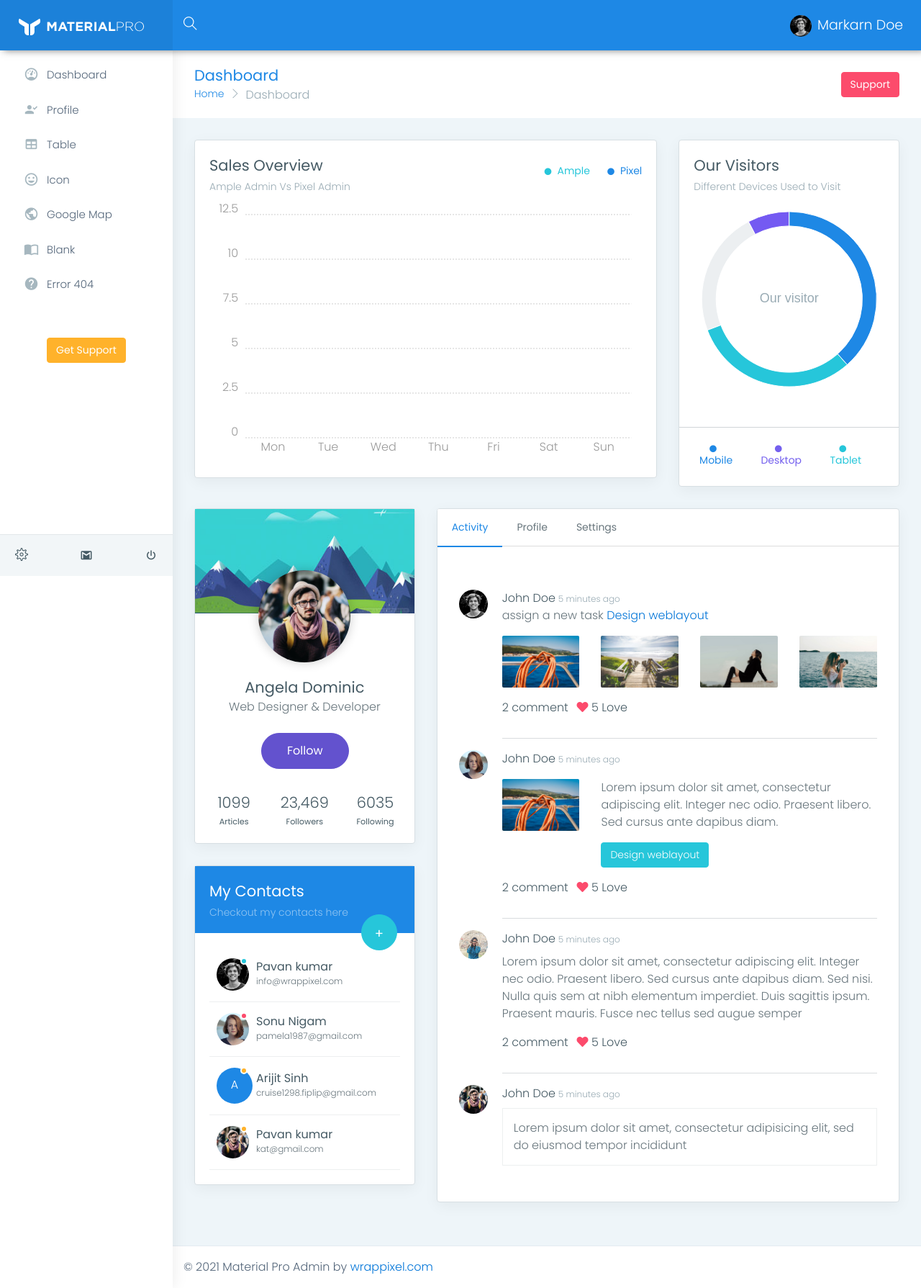
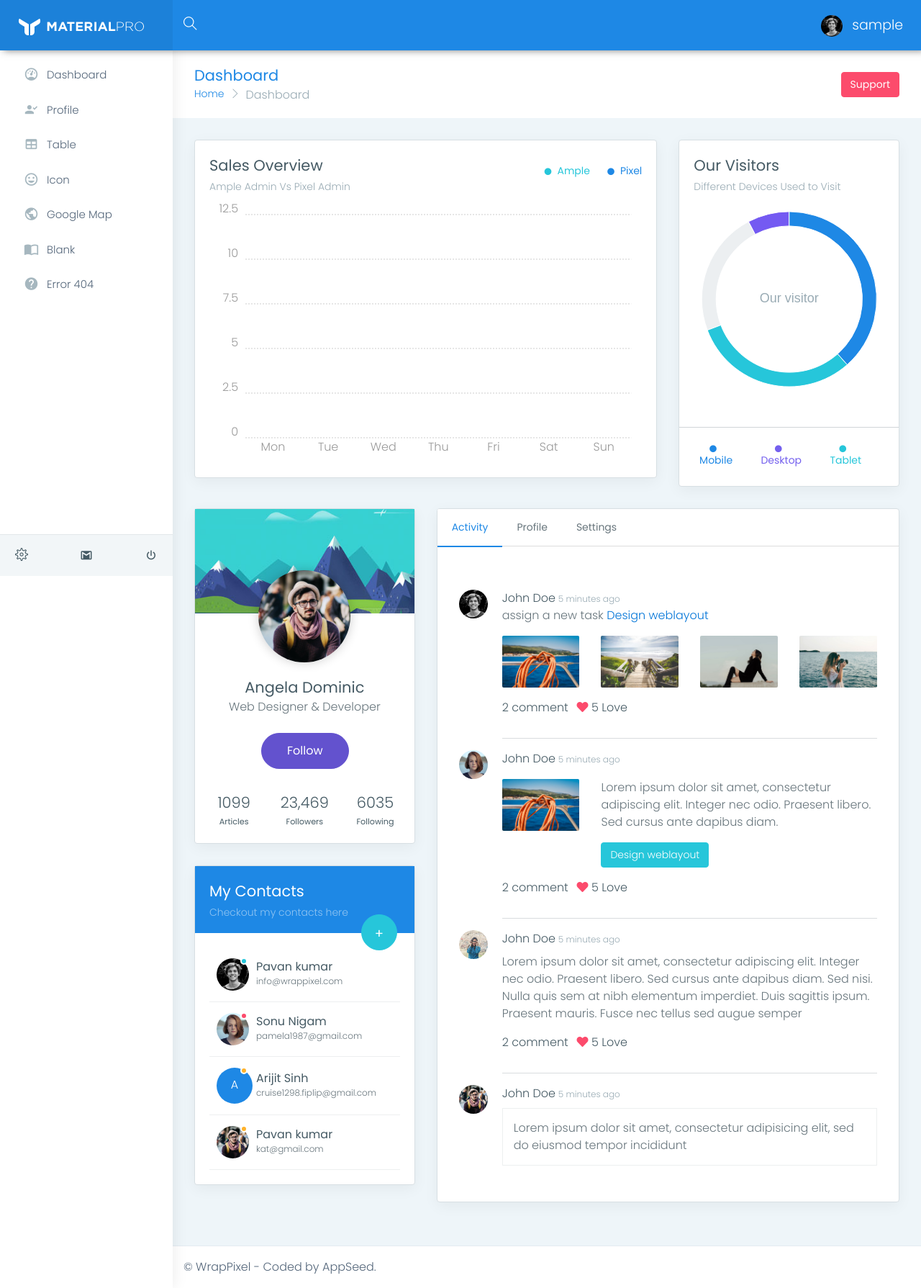
Before and after one commit to app-generator/flask-materialpro-lite, a Flask app: page /index in a window 1280 px wide. Shown: the whole page at 72% size. Run offline with Flask 2, Linux system fonts and the light colour scheme; the visitor is signed in with stand-in values (Sample User, id 1); data comes from the database, SQL or seed files in the repository; some libraries are stand-ins or nearby versions.

Commit message:
Bump UI version

```diff
--- a/apps/templates/includes/footer.html
+++ b/apps/templates/includes/footer.html
@@ -1,7 +1,8 @@
     <!-- ============================================================== -->
     <!-- footer -->
     <!-- ============================================================== -->
-    <footer class="footer"> © 2021 Material Pro Admin by <a href="https://www.wrappixel.com/">wrappixel.com </a>
+    <footer class="footer">
+        &copy; WrapPixel - Coded by AppSeed.
     </footer>
     <!-- ============================================================== -->
     <!-- End footer -->
--- a/apps/templates/includes/navigation.html
+++ b/apps/templates/includes/navigation.html
@@ -65,7 +65,8 @@
                         <!-- ============================================================== -->
                         <li class="nav-item dropdown">
                             <a class="nav-link dropdown-toggle text-muted waves-effect waves-dark" href="#" id="navbarDropdown" role="button" data-bs-toggle="dropdown" aria-expanded="false">
-                                <img src="/static/assets/images/users/1.jpg" alt="user" class="profile-pic me-2">Markarn Doe
+                                <img src="/static/assets/images/users/1.jpg" alt="user" class="profile-pic me-2">
+                                {{ current_user.username }}
                             </a>
                             <ul class="dropdown-menu" aria-labelledby="navbarDropdown"></ul>
                         </li>
--- a/apps/templates/includes/sidebar.html
+++ b/apps/templates/includes/sidebar.html
@@ -29,13 +29,6 @@
                         href="/page-404.html" aria-expanded="false"><i class="mdi me-2 mdi-help-circle"></i><span
                             class="hide-menu">Error 404</span></a>
                 </li>
-                <li class="text-center p-20 upgrade-btn">
-                    <a href="https://apspeed.us/support/"
-                        class="btn btn-warning text-white mt-4"
-                        target="_blank">
-                        Get Support
-                    </a>
-                </li>
             </ul>
 
         </nav>
@@ -52,12 +45,12 @@
             </div>
             <div class="col-4 link-wrap">
                 <!-- item-->
-                <a href="https://appseed.us/support/" class="link" data-toggle="tooltip" title="" data-original-title="Email"><i
+                <a href="https://appseed.us/support/" target="_blank" class="link" data-toggle="tooltip" title="" data-original-title="Email"><i
                         class="mdi mdi-gmail"></i></a>
             </div>
             <div class="col-4 link-wrap">
                 <!-- item-->
-                <a href="/login.html" class="link" data-toggle="tooltip" title="" data-original-title="Logout"><i
+                <a href="{{ url_for('authentication_blueprint.logout') }}" class="link" data-toggle="tooltip" title="" data-original-title="Logout"><i
                         class="mdi mdi-power"></i></a>
             </div>
         </div>
--- a/apps/templates/layouts/base-fullscreen.html
+++ b/apps/templates/layouts/base-fullscreen.html
@@ -12,7 +12,7 @@
         content="Material Pro Lite is powerful and clean admin dashboard template, inpired from Bootstrap Framework">
 
     <title>
-        Jinja Material Lite - {% block title %}{% endblock %} | AppSeed
+        Flask MaterialPro Lite - {% block title %}{% endblock %} | AppSeed
     </title>
 
     <!-- Favicon icon -->
--- a/apps/templates/layouts/base.html
+++ b/apps/templates/layouts/base.html
@@ -12,7 +12,7 @@
         content="Material Pro Lite is powerful and clean admin dashboard template, inpired from Bootstrap Framework">
 
     <title>
-        Jinja Material Lite - {% block title %}{% endblock %} | AppSeed
+        Flask MaterialPro Lite - {% block title %}{% endblock %} | AppSeed
     </title>
 
     <!-- Favicon icon -->
```
Also changed, not shown: apps/templates/accounts/login.html (renamed from apps/templates/home/login.html, +12 -8 lines), apps/templates/accounts/register.html (added, +103 -0 lines), apps/templates/home/register.html (deleted, +0 -88 lines).
